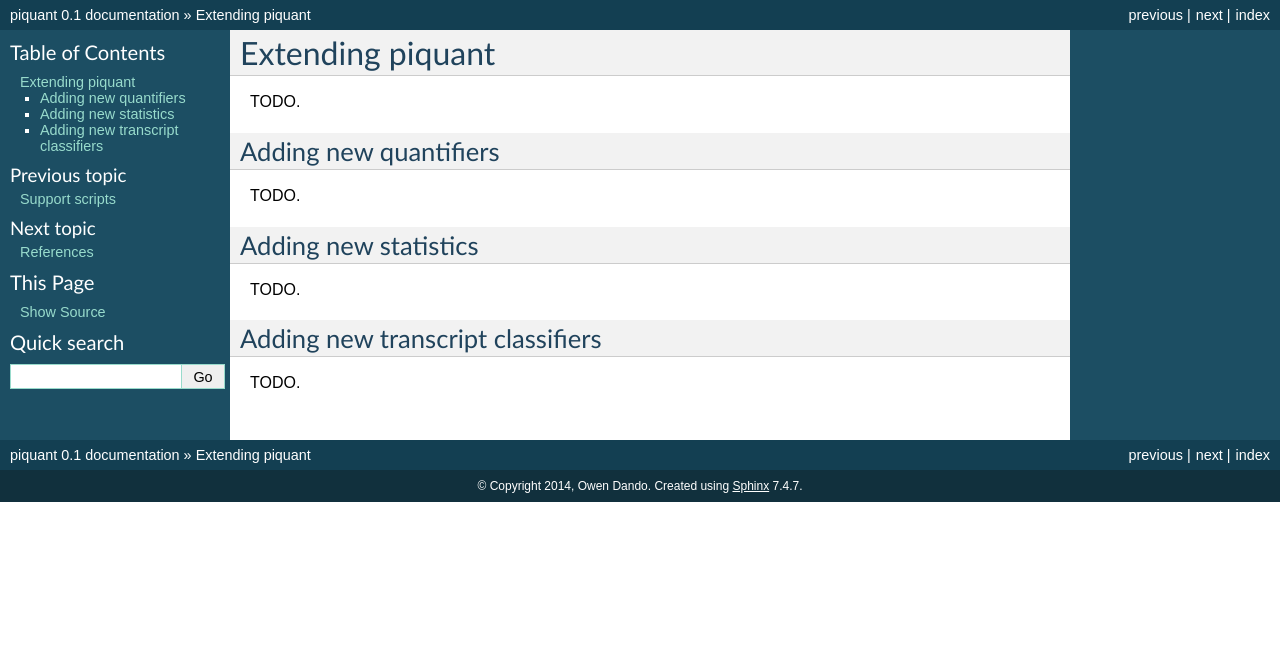
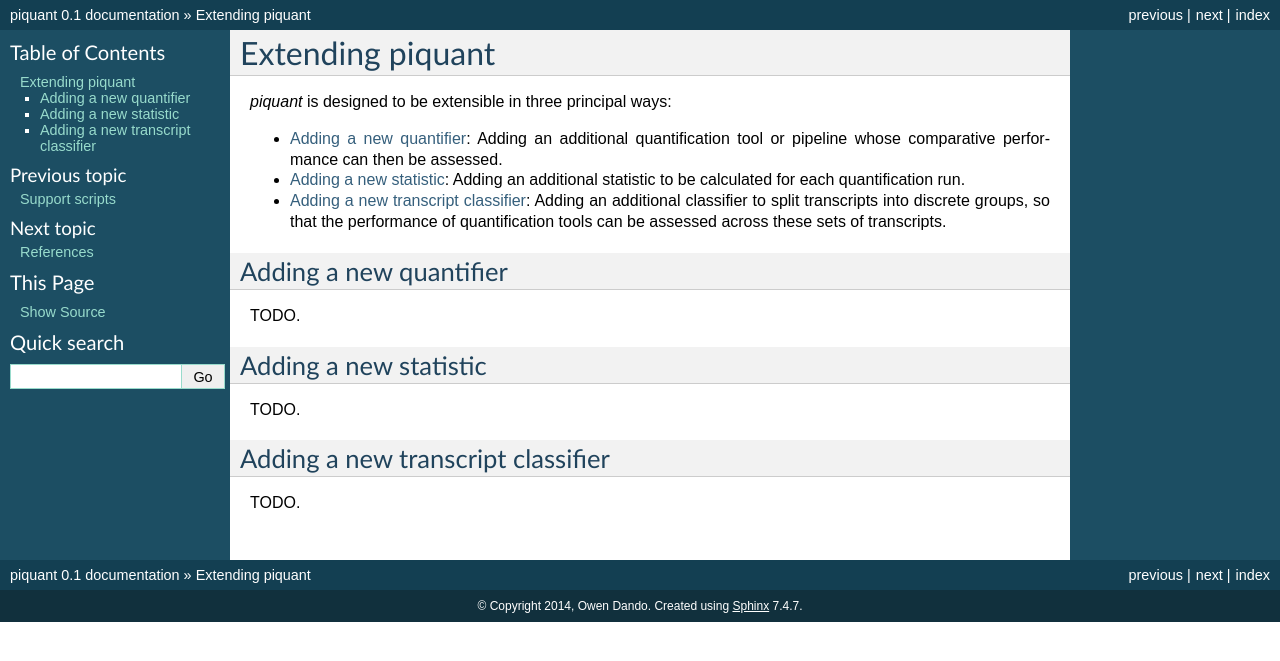
Before and after one commit to lweasel/piquant, a Sphinx documentation site: the page built from docs/extending.rst, in a window 1280 px wide. Shown: the top 661 px of the page. Built offline with Sphinx 7.4.7, drawn with Linux system fonts in a browser that asks for light colours; formulas are drawn with MathJax 3.

Commit message:
Add introduction to "Extending piquant" page.

```diff
--- a/docs/extending.rst
+++ b/docs/extending.rst
@@ -1,25 +1,29 @@
 Extending piquant
 =================
 
-TODO.
+*piquant* is designed to be extensible in three principal ways:
 
-.. _adding-new-quantifiers:
+* :ref:`extending-adding-new-quantifiers`: Adding an additional quantification tool or pipeline whose comparative performance can then be assessed.
+* :ref:`extending-adding-new-statistics`: Adding an additional statistic to be calculated for each quantification run.
+* :ref:`extending-adding-new-classifiers`: Adding an additional classifier to split transcripts into discrete groups, so that the performance of quantification tools can be assessed across these sets of transcripts.
 
-Adding new quantifiers
-----------------------
+.. _extending-adding-new-quantifiers:
+
+Adding a new quantifier
+-----------------------
 
 TODO.
 
 .. _extending-adding-new-statistics:
 
-Adding new statistics
----------------------
+Adding a new statistic
+----------------------
 
 TODO.
 
 .. _extending-adding-new-classifiers:
 
-Adding new transcript classifiers
----------------------------------
+Adding a new transcript classifier
+----------------------------------
 
 TODO.
--- a/docs/quantifiers.rst
+++ b/docs/quantifiers.rst
@@ -1,7 +1,7 @@
 Quantification tools
 ====================
 
-By default, the *piquant* pipeline has the ability to run the following four transcript quantification tools. The pipeline can, however, be easily extended to run additional quantification tools by editing the ``quantifiers.py`` Python module, as described in :ref:`adding-new-quantifiers`.
+By default, the *piquant* pipeline has the ability to run the following four transcript quantification tools. The pipeline can, however, be easily extended to run additional quantification tools by editing the ``quantifiers.py`` Python module, as described in :ref:`extending-adding-new-quantifiers`.
 
 Cufflinks
 ---------
--- a/docs/typical_usage.rst
+++ b/docs/typical_usage.rst
@@ -113,6 +113,6 @@
 
 Finally, statistics and graphs describing the accuracy of transcript quantification can be produced via the *piquant* command ``analyse_runs``::
 
-    `python piquant.py analyse_runs --params-file=output/params.txt
+    python piquant.py analyse_runs --params-file=output/params.txt
 
 In this case statistics and graphs are written into the default analysis output directory ``output/analysis`` (which is also created, if it does not exist).
```
